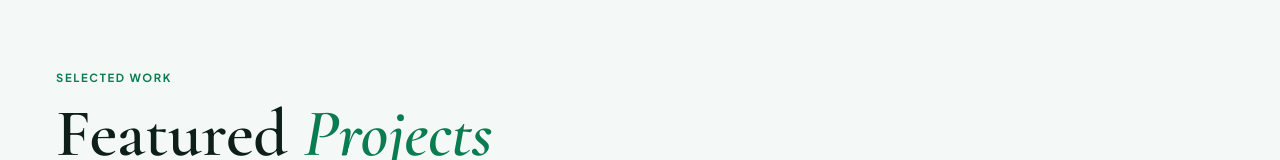
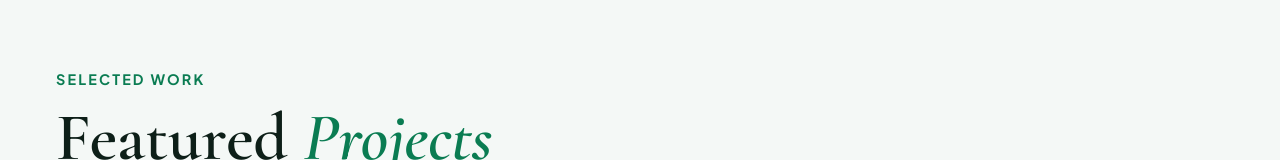
Before and after one commit to Krithikap019/ai-portfolio, a Next.js app: page / in a window 1280 px wide. Shown: the part 773-933 px from the top of the page. Built offline with nearby package versions, Linux system fonts and the light colour scheme.

Commit message:
Tech Stack 2

```diff
--- a/app/page.jsx
+++ b/app/page.jsx
@@ -280,7 +280,7 @@ export default function Home() {
       <section id="projects" style={{ padding: "5rem 3.5rem" }}>
         <div style={{ display: "flex", justifyContent: "space-between", alignItems: "flex-end", marginBottom: "3rem" }}>
           <div>
-            <p style={{ fontSize: "0.7rem", fontWeight: 700, letterSpacing: "0.15em", textTransform: "uppercase", color: "#0a7c52", marginBottom: "0.6rem" }}>Selected work</p>
+            <p style={{ fontSize: "0.9rem", fontWeight: 700, letterSpacing: "0.15em", textTransform: "uppercase", color: "#0a7c52", marginBottom: "0.6rem" }}>Selected work</p>
             <h2 style={{ fontFamily: "'Cormorant Garamond', serif", fontSize: "4.2rem", fontWeight: 700, marginBottom: "3rem" }}>Featured <em style={{ color: "#0a7c52", fontStyle: "italic" }}>Projects</em></h2>
           </div>
           <a href="/projects" style={{ fontSize: "0.75rem", fontWeight: 700, letterSpacing: "0.08em", textTransform: "uppercase", color: "#0a7c52", textDecoration: "none", borderBottom: "2px solid #0a7c52", paddingBottom: "2px" }}>View all →</a>
```
